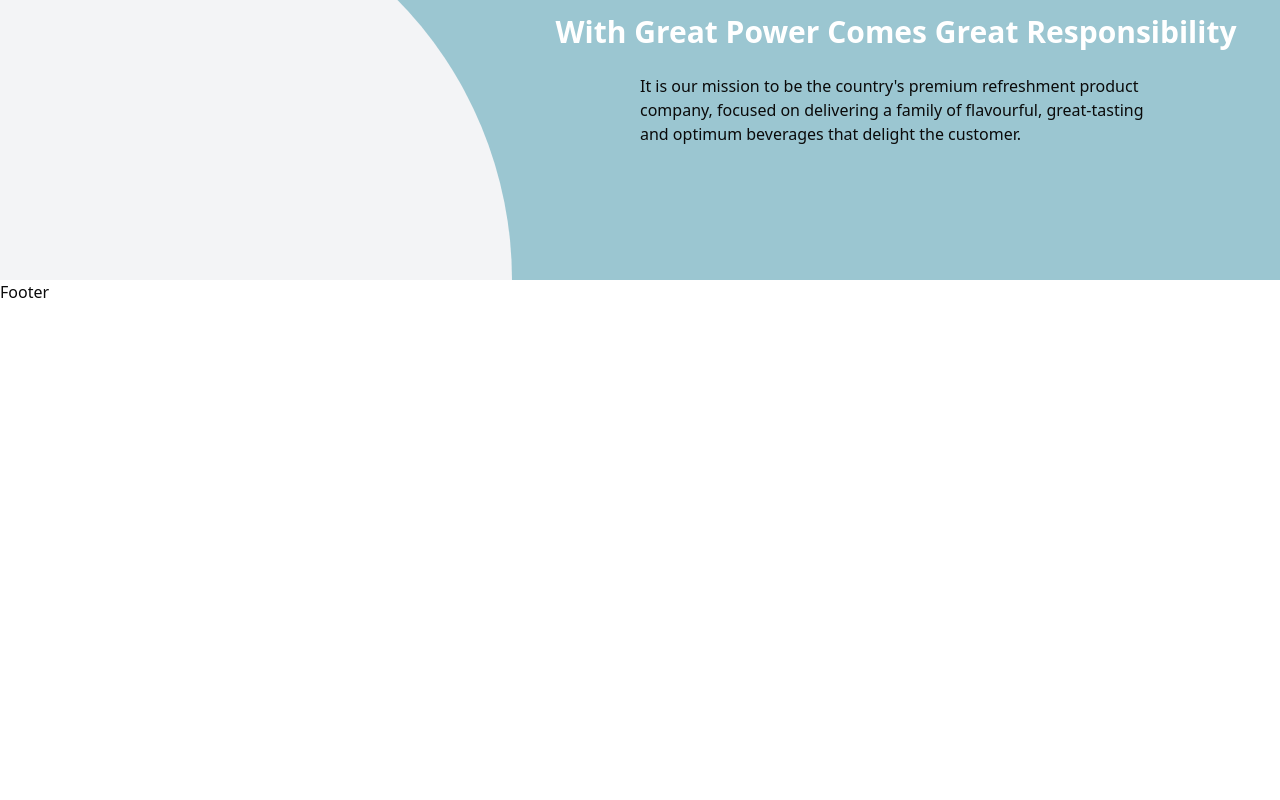
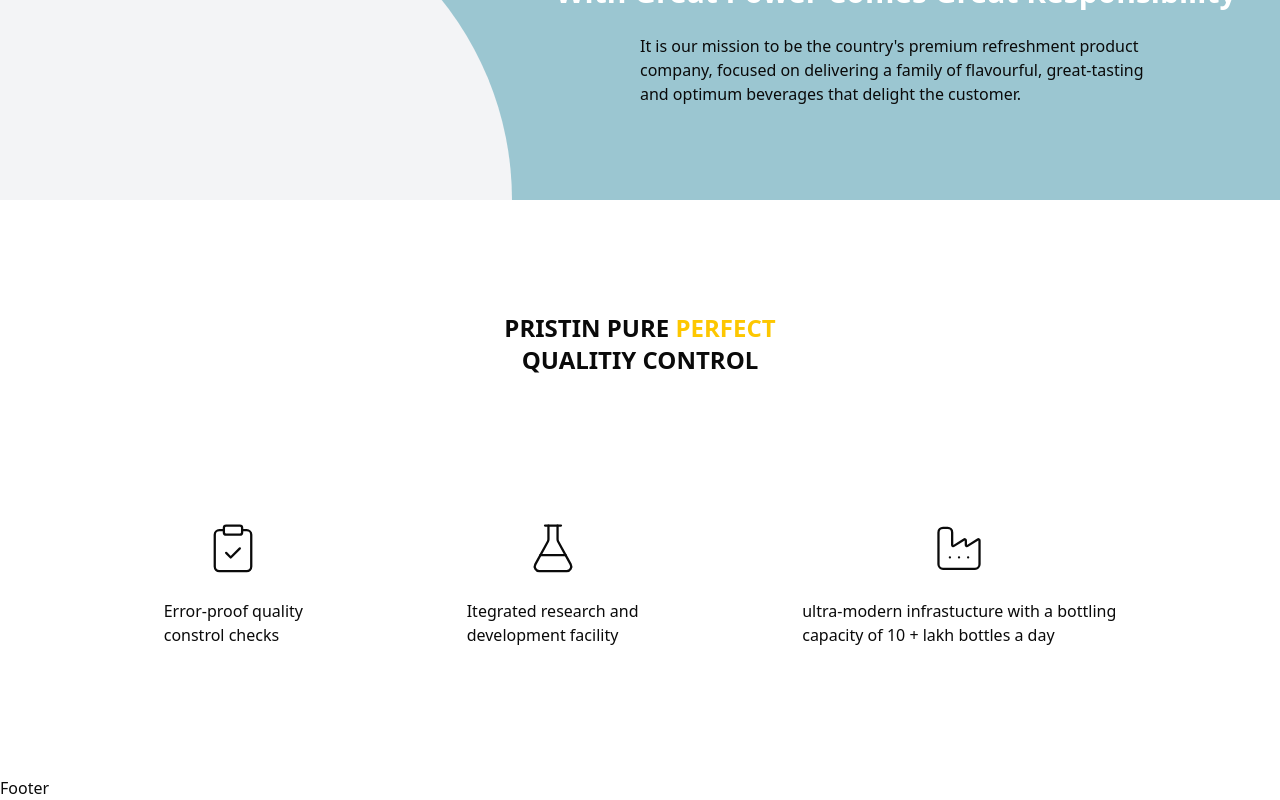
Before and after one commit to Atul1-17/AquaRika, a React (Vite) app: page / in a window 1280 px wide. Shown: the part 936-1736 px from the top of the page. Before the commit the page ends 1240 px from the top, so only its background shows below. Built offline with nearby package versions, Linux system fonts and the light colour scheme.

Commit message:
Add QualityBar component and adjust Banner height for improved layout

```diff
--- a/src/Home.jsx
+++ b/src/Home.jsx
@@ -1,12 +1,14 @@
 import React from 'react'
 import HeroSection from './components/sheared/HeroSection'
 import Banner from './components/sheared/Banner'
+import QualityBar from './components/sheared/QualityBar'
 
 function Home() {
   return (
     <div className='flex flex-col gap-4'>
         <HeroSection/>
         <Banner />
+        <QualityBar />
     </div>
   )
 }
--- a/src/components/sheared/Banner.jsx
+++ b/src/components/sheared/Banner.jsx
@@ -3,7 +3,7 @@ import React from 'react'
 function Banner() {
   return (
     <>
-    <div className='bg-[#9bc6d1] h-[50vh] w-full md:flex lg:flex hidden'>
+    <div className='bg-[#9bc6d1] h-[40vh] w-full md:flex lg:flex hidden'>
         <div className='bg-gray-100 h-[100%] w-[40%] rounded-tr-full flex items-center justify-center'>
         </div>
         <div className='h-[100%] w-[60%] flex flex-col items-center justify-center gap-6'>
--- /dev/null
+++ b/src/components/sheared/QualityBar.jsx
@@ -0,0 +1,32 @@
+import { ClipboardCheckIcon } from 'lucide-react'
+import { Factory } from 'lucide-react';
+import { FlaskConical } from 'lucide-react';
+import React from 'react'
+
+function QualityBar() {
+  return (
+    <div className='h-screen w-full md:h-[60vh] mt-20'>
+        <div className='w-full h-[20%] flex items-center justify-center flex-col text-2xl font-bold'>
+            <h1>PRISTIN PURE <span className='text-yellow-400'>PERFECT</span></h1>
+            <h2>QUALITIY CONTROL</h2>
+        </div>
+        <div className='h-[80%] w-full flex flex-col md:flex-row items-center justify-center md:justify-evenly'>
+            <div className='h-[33%] flex items-center justify-center flex-col gap-6'>
+                <ClipboardCheckIcon size={90} strokeWidth={1}/>
+                <h1>Error-proof quality<br/> constrol checks</h1>
+            </div>
+            <div className='h-[33%] flex items-center justify-center flex-col gap-6'>
+                <FlaskConical size={90} strokeWidth={1}/>
+                <h1>Itegrated research and<br/> development facility </h1>
+
+            </div>
+            <div className=' h-[33%] flex items-center justify-center flex-col gap-6'>
+                <Factory size={90} strokeWidth={1}/>
+                <h1>ultra-modern infrastucture with a bottling<br/> capacity of 10 + lakh bottles a day</h1>
+            </div>
+        </div>
+    </div>
+  )
+}
+
+export default QualityBar
```
